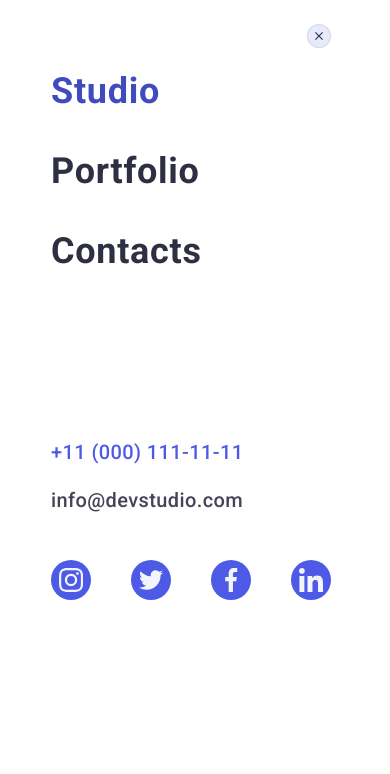
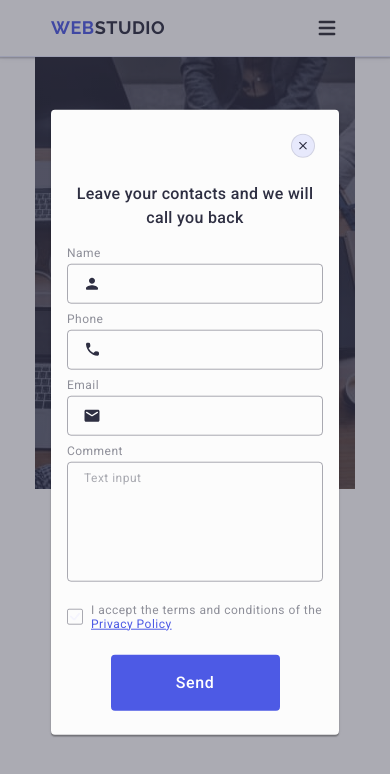
Before and after one commit to EvgenVls/goit-markup-hw-06, a plain HTML site: page index.html in a window 390 px wide. Shown: the top 774 px of the page. Drawn offline with nearby package versions, Linux system fonts and the light colour scheme.

Commit message:
backdrop is-open

```diff
--- a/index.html
+++ b/index.html
@@ -468,7 +468,7 @@
             </div>
         </div>
     </footer>
-    <div class="backdrop">
+    <div class="backdrop is-open">
         <div class="modal">
             <button
             class="modal-close-btn"
@@ -560,7 +560,7 @@
             </form>
         </div>
     </div>
-    <div class="mobile-menu is-open">
+    <div class="mobile-menu">
         <div class="container mobile-menu-container">
             <button class="mobale-menu-close-btn" type="button">
                 <svg class="mobile-menu-close-icon" width="8" height="8">
```
